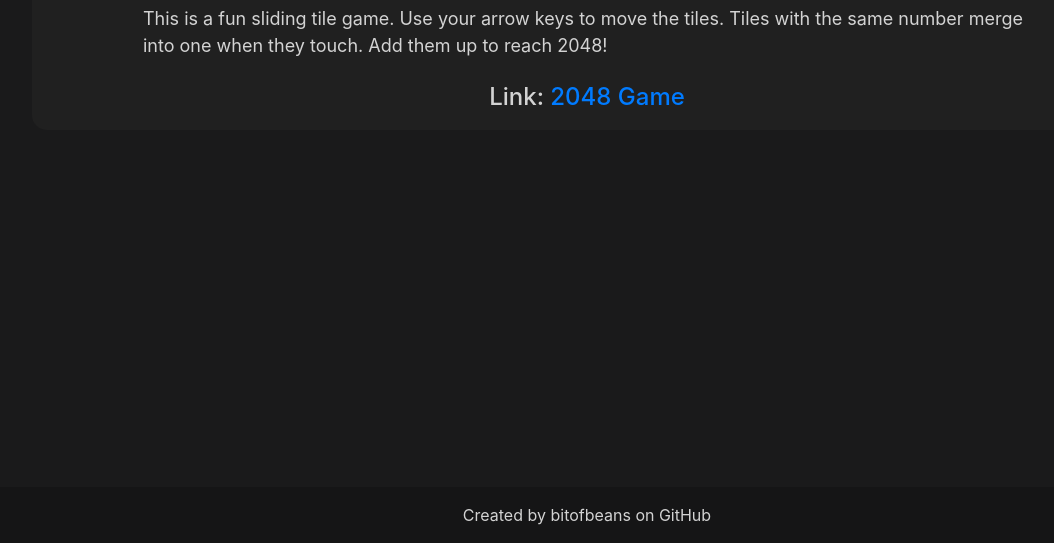
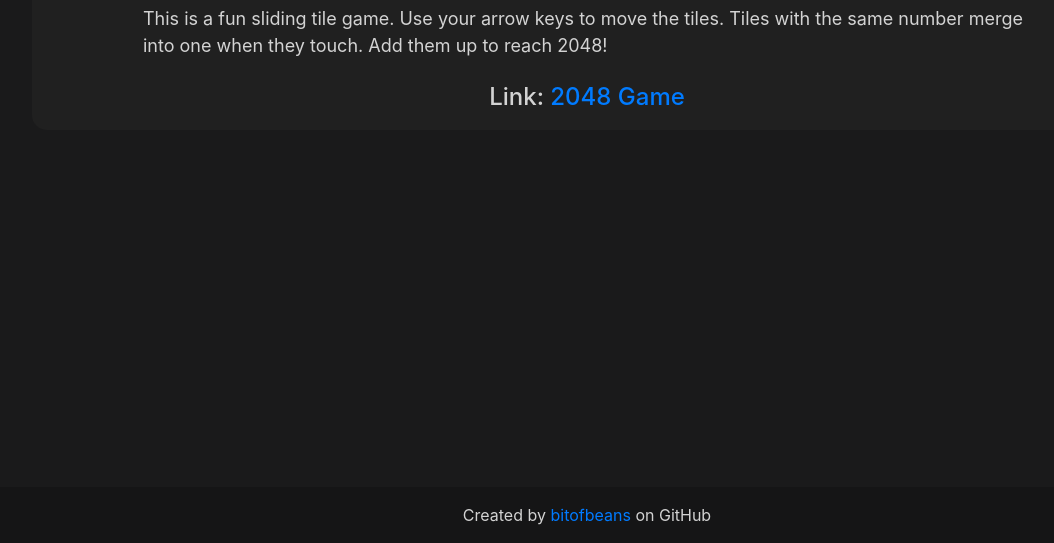
Before and after one commit to bitofbeans/bitofbeans.github.io, a plain HTML site: page index.html in a window 1280 px wide. Shown: the part 257-800 px from the top of the page, without its empty margins (53-1107 px from the left). Drawn offline with nearby package versions, Linux system fonts and the light colour scheme.

Commit message:
Updated footer

```diff
--- a/index.html
+++ b/index.html
@@ -79,8 +79,10 @@
         </div>
         <!-- Footer -->
         <footer>
-            <div class="text-center p-3" style="background-color: rgba(0, 0, 0, 0.2)">
-                Created by bitofbeans on GitHub
+            <div class="text-center p-3" style="background-color: rgba(0, 0, 0, 0.2); font-size: 1rem;">
+                Created by
+                <a href="https://bitofbeans.github.io/">bitofbeans</a>
+                on GitHub
             </div>
         </footer>
         <!------------>
```
